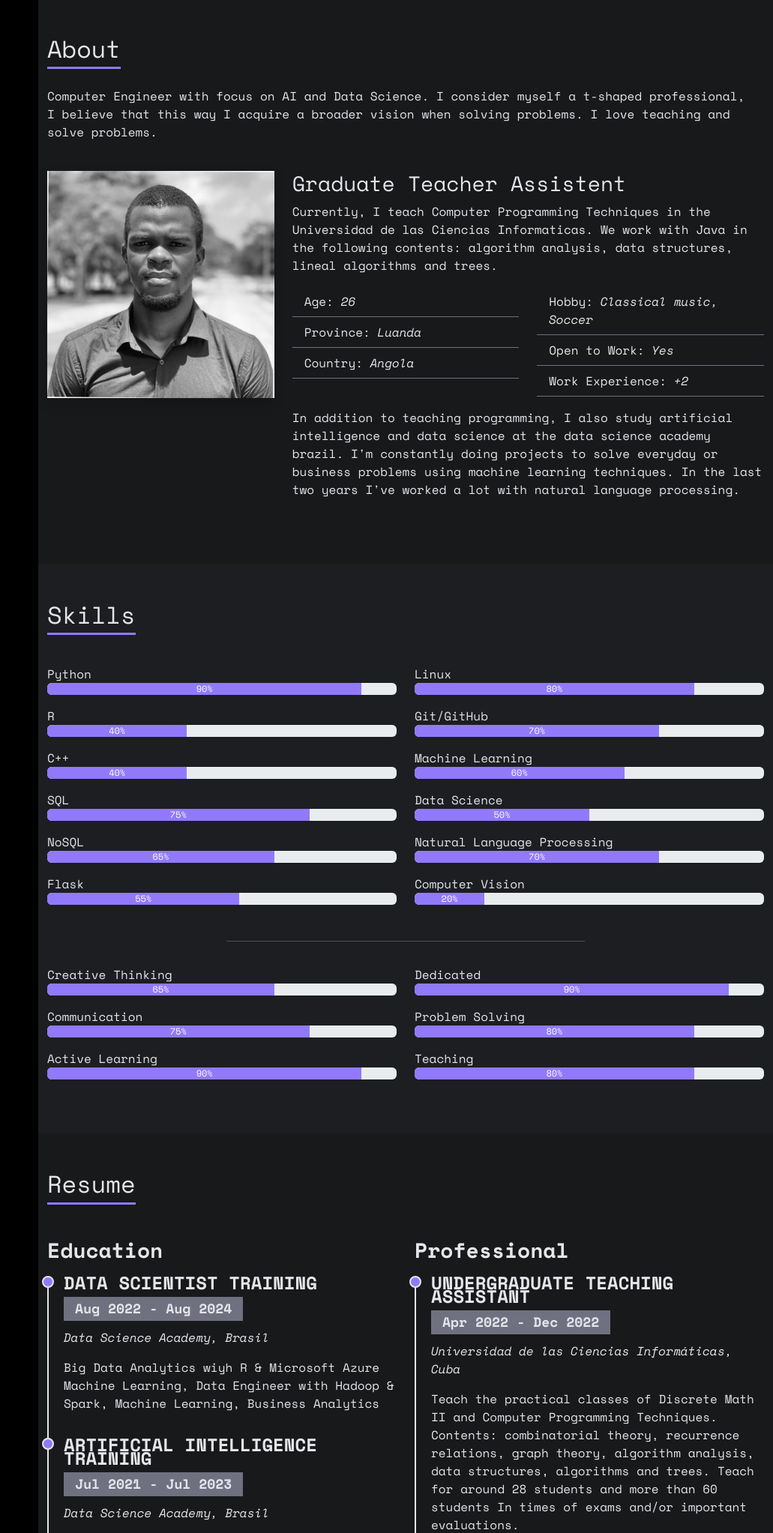
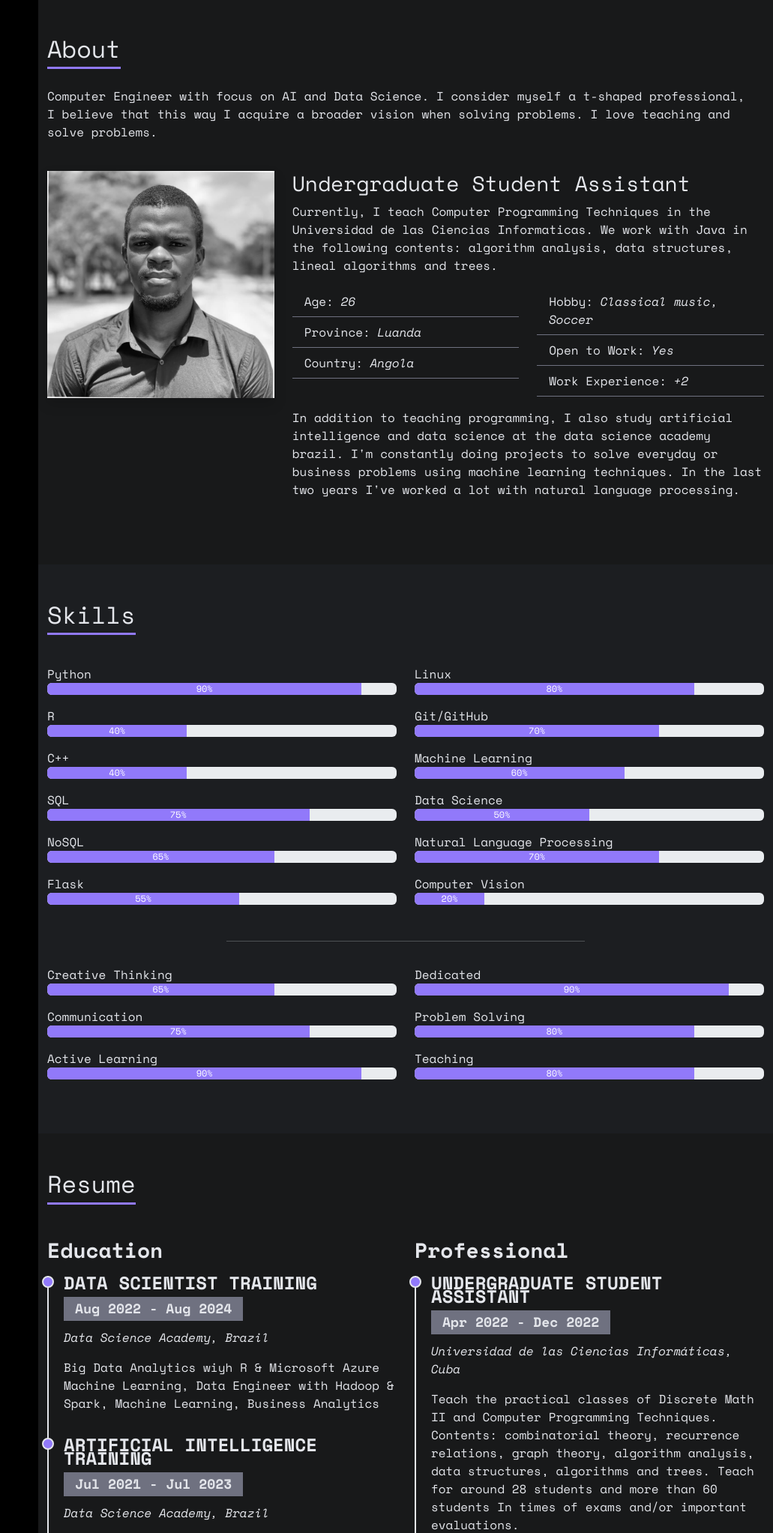
Before and after one commit to bentobenack/portfolio, a Flask app: page / in a window 1280 px wide. Shown: the part 802-2847 px from the top of the page at 75% size, without its empty margins (249-1280 px from the left). Run offline with Flask 2, Linux system fonts and the light colour scheme; some libraries are stand-ins or nearby versions.

Commit message:
Few changes in resume and about section

```diff
--- a/templates/index.html
+++ b/templates/index.html
@@ -118,7 +118,7 @@
                     </div>
 
                     <div class="col-md-8" data-anime="right">
-                        <h3>Graduate Teacher Assistent</h3>
+                        <h3>Undergraduate Student Assistant</h3>
                         <p>Currently, I teach Computer Programming Techniques in the
                             Universidad de las Ciencias Informaticas. We work with Java in the following contents:
                             algorithm analysis, data structures, lineal algorithms and trees.</p>
@@ -305,7 +305,7 @@
                         <div class="resume-item" data-anime="up">
                             <h4>Data Scientist Training</h4>
                             <h5>Aug 2022 - Aug 2024</h5>
-                            <p><em>Data Science Academy, Brasil</em></p>
+                            <p><em>Data Science Academy, Brazil</em></p>
                             <p>Big Data Analytics wiyh R & Microsoft Azure Machine Learning, Data Engineer with Hadoop &
                                 Spark, Machine Learning, Business Analytics</p>
                         </div>
@@ -313,7 +313,7 @@
                         <div class="resume-item" data-anime="up">
                             <h4>Artificial Intelligence Training</h4>
                             <h5>Jul 2021 - Jul 2023</h5>
-                            <p><em>Data Science Academy, Brasil</em></p>
+                            <p><em>Data Science Academy, Brazil</em></p>
                             <p>GPU Parallel Programming, Deep Learning Frameworks, Computer Vision and Image
                                 Recognition, Natural Language Processing and Speech Recognition</p>
                         </div>
@@ -330,7 +330,7 @@
                         <h3 class="resume-title">Professional</h3>
 
                         <div class="resume-item" data-anime="up">
-                            <h4>Undergraduate Teaching Assistant</h4>
+                            <h4>Undergraduate Student Assistant</h4>
                             <h5>Apr 2022 - Dec 2022</h5>
                             <p><em>Universidad de las Ciencias Informáticas, Cuba</em></p>
                             <p>Teach the practical classes of Discrete Math II and Computer Programming Techniques.
```
